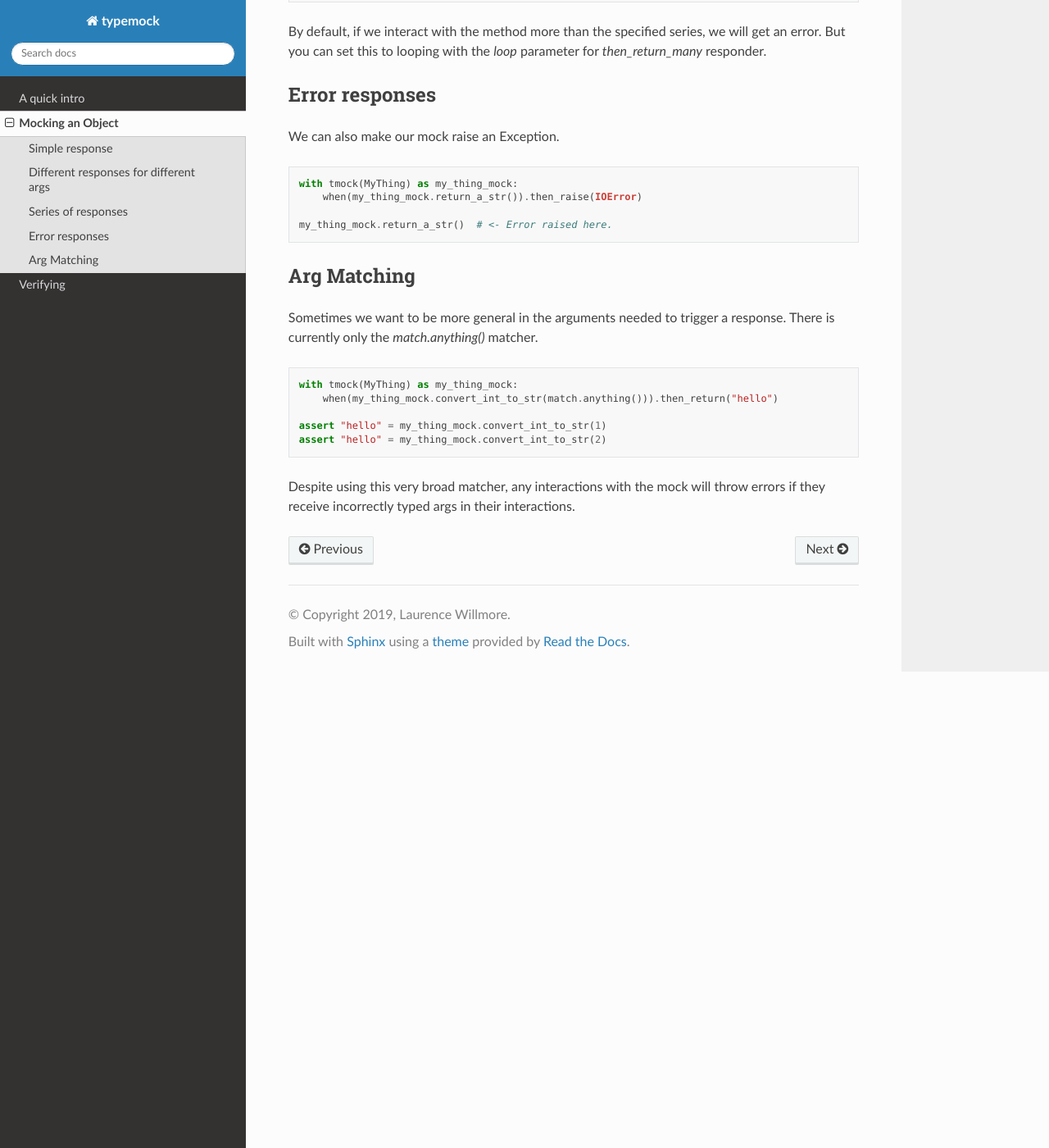
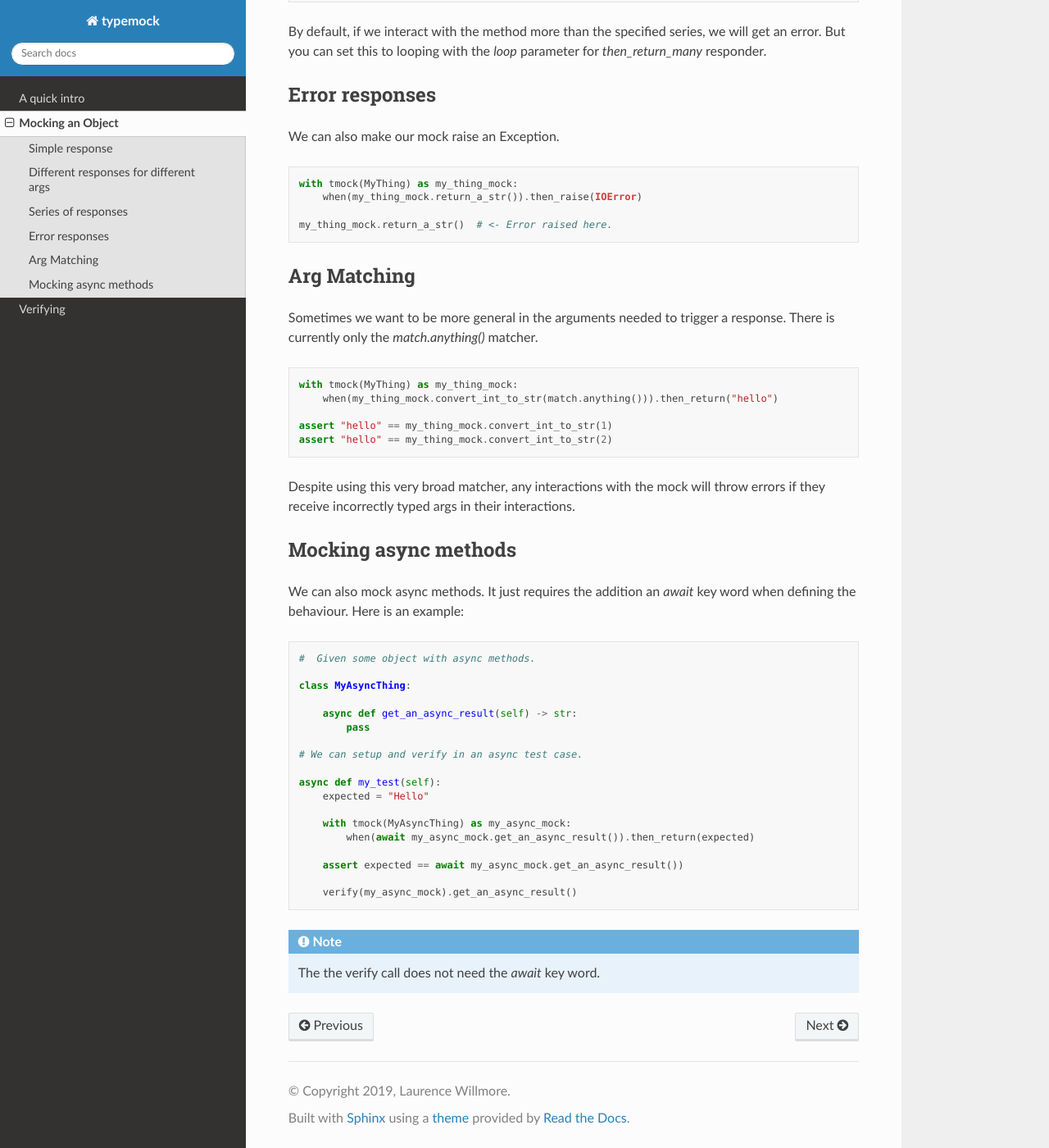
Before and after one commit to lgwillmore/typemock, a Sphinx documentation site: the page built from docs/source/mocking_objects.rst, in a window 1280 px wide and 1400 px high, scrolled down 1747 px. Shown: the whole window at 82% size. Built offline with Sphinx 7.4.7 and the Read the Docs theme 2.0.0, drawn with Linux system fonts in a browser that asks for light colours.

```diff
--- a/docs/source/mocking_objects.rst
+++ b/docs/source/mocking_objects.rst
@@ -41,7 +41,7 @@
 
     actual = my_thing_mock.return_a_str()
 
-    assert expected_result = actual
+    assert expected_result == actual
 
 We also let the context of the mock close before we interacted with it, and it returned the response we had defined.
 
@@ -59,8 +59,8 @@
         when(my_thing_mock.convert_int_to_str(1)).then_return(result_1)
         when(my_thing_mock.convert_int_to_str(2)).then_return(result_2)
 
-    assert result_1 = my_thing_mock.convert_int_to_str(1)
-    assert result_2 = my_thing_mock.convert_int_to_str(2)
+    assert result_1 == my_thing_mock.convert_int_to_str(1)
+    assert result_2 == my_thing_mock.convert_int_to_str(2)
 
 
 Series of responses
@@ -80,7 +80,7 @@
 
 
     for response in responses:
-        assert response = my_thing_mock.convert_int_to_str(1)
+        assert response == my_thing_mock.convert_int_to_str(1)
 
 
 By default, if we interact with the method more than the specified series, we will get an error. But you can set this to looping with the `loop` parameter for `then_return_many` responder.
@@ -102,13 +102,42 @@
 
 Sometimes we want to be more general in the arguments needed to trigger a response. There is currently only the `match.anything()` matcher.
 
-
 .. code-block:: python
 
     with tmock(MyThing) as my_thing_mock:
         when(my_thing_mock.convert_int_to_str(match.anything())).then_return("hello")
 
-    assert "hello" = my_thing_mock.convert_int_to_str(1)
-    assert "hello" = my_thing_mock.convert_int_to_str(2)
+    assert "hello" == my_thing_mock.convert_int_to_str(1)
+    assert "hello" == my_thing_mock.convert_int_to_str(2)
 
 Despite using this very broad matcher, any interactions with the mock will throw errors if they receive incorrectly typed args in their interactions.
+
+Mocking async methods
+---------------------
+
+We can also mock async methods. It just requires the addition an `await` key word when defining the behaviour. Here is an example:
+
+.. code-block:: python
+
+    #  Given some object with async methods.
+
+    class MyAsyncThing:
+
+        async def get_an_async_result(self) -> str:
+            pass
+
+    # We can setup and verify in an async test case.
+
+    async def my_test(self):
+        expected = "Hello"
+
+        with tmock(MyAsyncThing) as my_async_mock:
+            when(await my_async_mock.get_an_async_result()).then_return(expected)
+
+        assert expected == await my_async_mock.get_an_async_result())
+
+        verify(my_async_mock).get_an_async_result()
+
+
+.. note::
+    The the verify call does not need the `await` key word.
```
Also changed, not shown: 3 other files.
